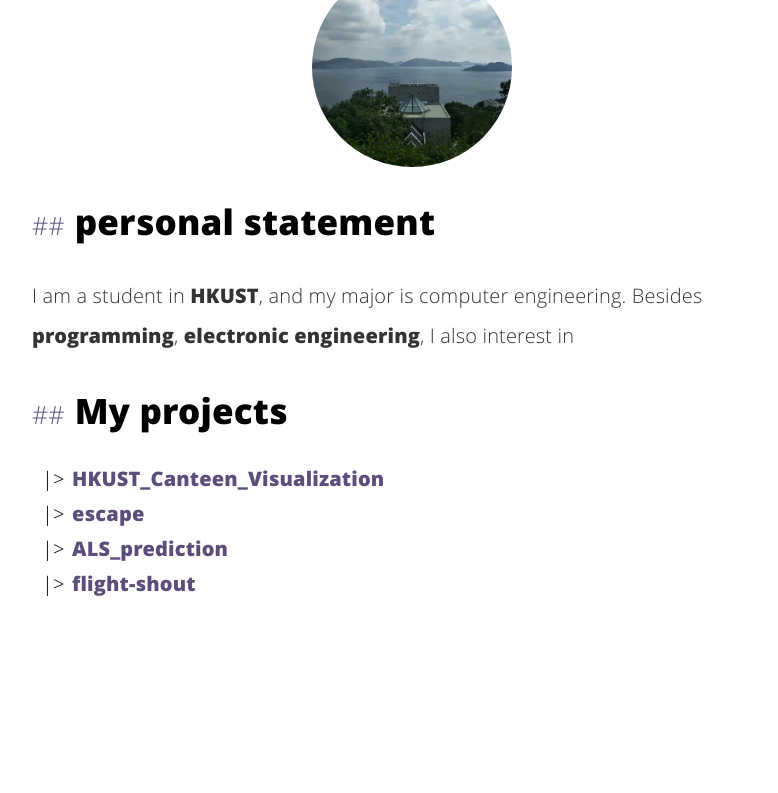
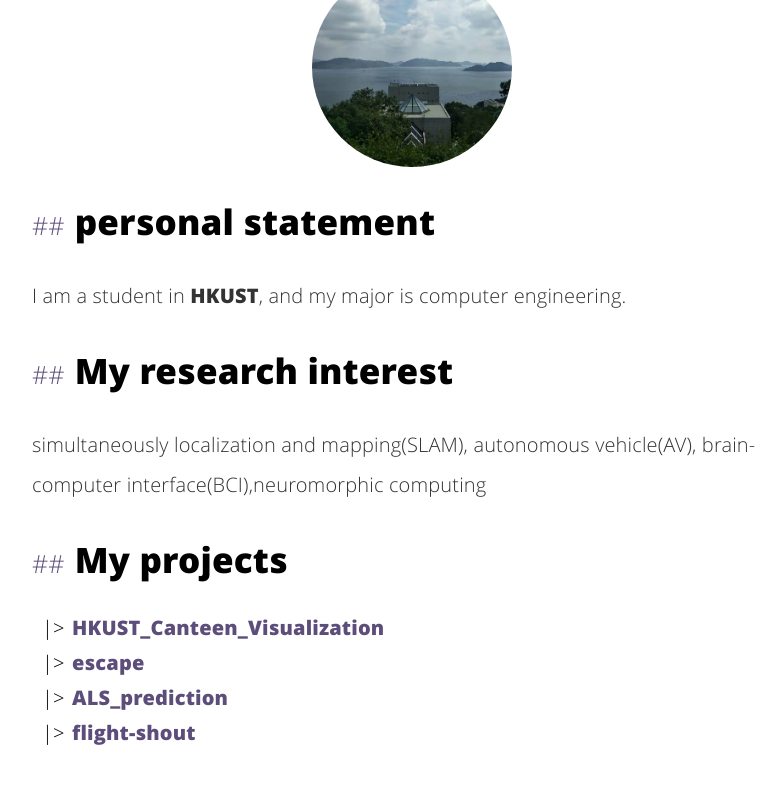
Before and after one commit to az123zx123/personal, a Jekyll site: the page built from about.html, in a window 1280 px wide. Shown: the part 141-934 px from the top of the page, without its empty margins (228-1006 px from the left). Built offline with Jekyll 4.4.1, drawn with Linux system fonts in a browser that asks for light colours; before the commit the page ends 900 px from its top, so only the background shows below that.

Commit message:
Update about.html

```diff
--- a/about.html
+++ b/about.html
@@ -8,8 +8,12 @@ description: "Some description about LI Xiang..."
 <img itemprop="image" class="img-rounded about_perfil" src=" https://az123zx123.github.io/personal/profile.jpg" alt="My profile">
 <h2>personal statement</h2>
 <p>
-	I am a student in <b>HKUST</b>, and my major is computer engineering. Besides <b>programming</b>, <b>electronic engineering</b>, I also interest in
-	</p>
+	I am a student in <b>HKUST</b>, and my major is computer engineering.
+</p>
+<h2>My research interest</h2>
+<p>
+	simultaneously localization and mapping(SLAM), autonomous vehicle(AV), brain-computer interface(BCI),neuromorphic computing
+</p>
 <h2>My projects</h2>
 
 <div class="aboutme">
```
